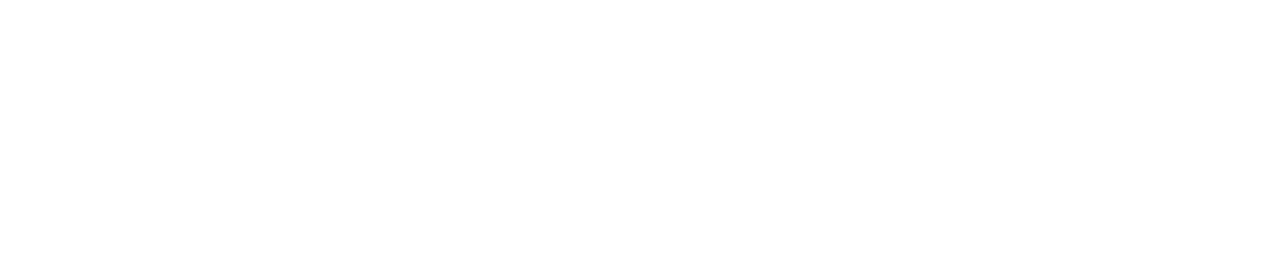
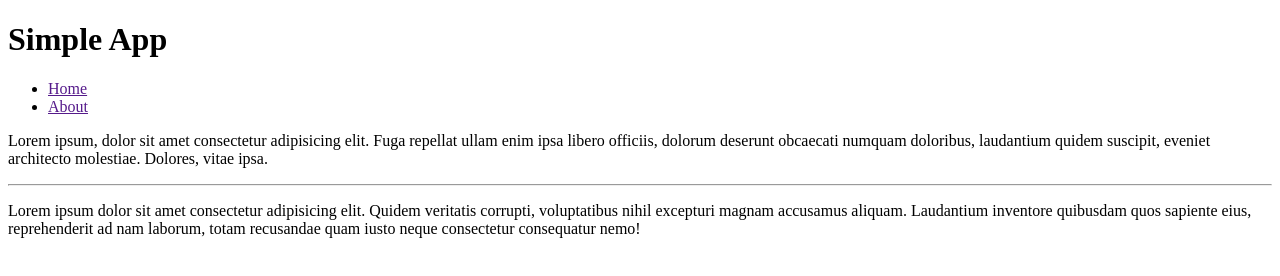
Before and after one commit to Ya7ya-Alaa/1st_project, a plain HTML site: page index.html in a window 1280 px wide. Drawn offline with Linux system fonts and the light colour scheme.

Commit message:
Code Updated

```diff
--- a/index.html
+++ b/index.html
@@ -7,5 +7,18 @@
 </head>
 <body>
 
+    <h1>Simple App</h1>
+    <nav>
+        <ul>
+            <li><a href="">Home</a></li>
+            <li><a href="">About</a></li>
+        </ul>
+    </nav>
+    <p>Lorem ipsum, dolor sit amet consectetur adipisicing elit. Fuga repellat ullam enim ipsa libero officiis, dolorum deserunt obcaecati numquam doloribus, laudantium quidem suscipit, eveniet architecto molestiae. Dolores, vitae ipsa.</p>
+
+    <hr>
+
+    <p>Lorem ipsum dolor sit amet consectetur adipisicing elit. Quidem veritatis corrupti, voluptatibus nihil excepturi magnam accusamus aliquam. Laudantium inventore quibusdam quos sapiente eius, reprehenderit ad nam laborum, totam recusandae quam iusto neque consectetur consequatur nemo!</p>
+
 </body>
 </html>
```
